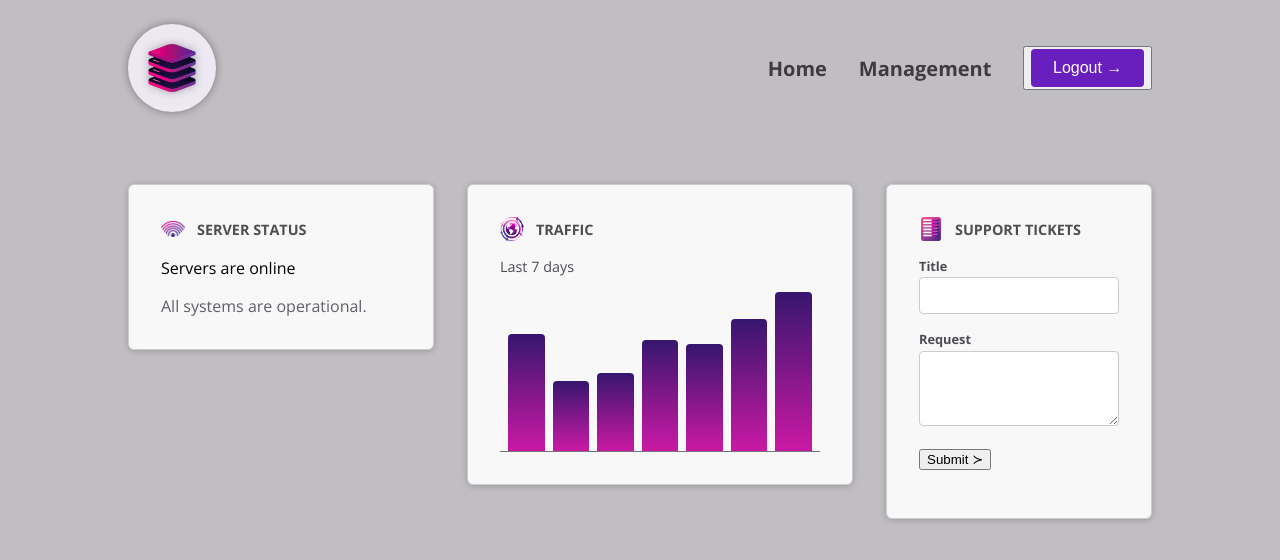
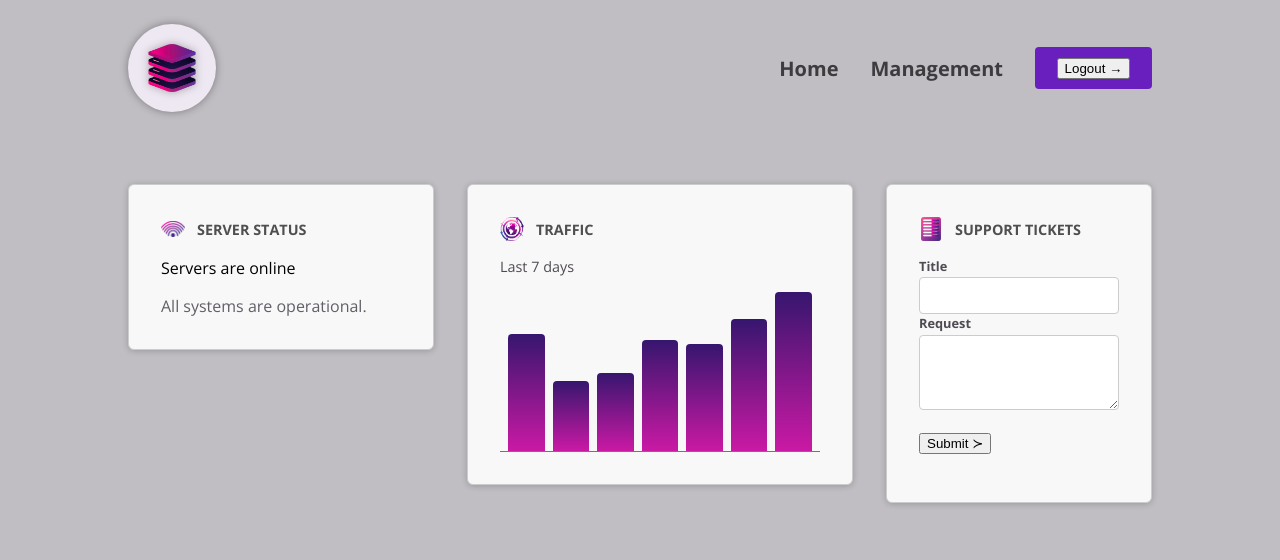
Before and after one commit to jomenda/angular-system---Components-Templates-Deep-Dive-, an Angular app: page / in a window 1280 px wide. Shown: the top 560 px of the page. Built offline with nearby package versions, Linux system fonts and the light colour scheme.

Commit message:
Using host elements like regular elements

```diff
--- a/src/app/dashboard/tickets/new-ticket/new-ticket.html
+++ b/src/app/dashboard/tickets/new-ticket/new-ticket.html
@@ -1,8 +1,8 @@
 <form>
-  <app-control label="Title">
+  <app-control class="control" label="Title">
     <input name="title" id="title" />
   </app-control>
-  <app-control label="Request">
+  <app-control class="control" label="Request">
     <textarea name="request" id="request" rows="3"></textarea>
   </app-control>
   <p>
--- a/src/app/dashboard/tickets/ticket/ticket.css
+++ b/src/app/dashboard/tickets/ticket/ticket.css
@@ -1,33 +1,73 @@
-#tickets {
-  display: flex;
-  flex-direction: column;
-  gap: 1.5rem;
+article {
+  border-radius: 4px;
+  background-color: #59555f;
+  color: #ded8e6;
 }
 
-#tickets ul {
-  list-style: none;
+h3 {
+  padding: 0.5rem;
   margin: 0;
-  padding: 0;
-  width: 15rem;
+  font-size: 0.9rem;
+  display: flex;
+  gap: 0.5rem;
+  align-items: center;
 }
 
-#tickets li {
-  margin: 0.5rem 0;
+h3 div {
+  width: 0.9rem;
+  height: 0.9rem;
+  border-radius: 50%;
 }
 
-#tickets p {
-  margin: 0;
-  color: #4f4b53;
+.ticket-open {
+  background-color: #de62e9;
 }
 
-#tickets h2 {
-  margin: 0;
-  font-size: 1.1rem;
-  color: #38343c;
+.ticket-closed {
+  background-color: #51c788;
 }
 
-@media (min-width: 768px) {
-  #tickets {
-    flex-direction: row;
-  }
+.text {
+  text-align: left;
 }
+
+button {
+  flex: 1;
+  width: 100%;
+  font: inherit;
+  background: transparent;
+  border: none;
+  color: #ded8e6;
+  display: flex;
+  justify-content: space-between;
+  align-items: center;
+}
+
+button span:first-child {
+  margin-bottom: 0.1rem;
+}
+
+button span:last-child {
+  width: 1rem;
+}
+
+p {
+  margin: 0;
+  padding: 1rem;
+  font-size: 0.9rem;
+}
+
+p:has(button) {
+  padding-top: 0;
+}
+
+p button {
+  padding: 0;
+  width: auto;
+  display: inline;
+  font-size: 0.75rem;
+}
+
+p button:hover {
+  color: #ec9fea;
+}
--- a/src/app/shared/button/button.css
+++ b/src/app/shared/button/button.css
@@ -1,4 +1,4 @@
-button {
+:host {
   display: inline-block;
   padding: 0.65rem 1.35rem;
   border-radius: 0.25rem;
@@ -10,7 +10,7 @@
   border: none;
 }
 
-button:hover {
+:host:hover {
   background-color: #551b98;
 }
 
@@ -20,6 +20,6 @@
   transition: transform 0.2s ease-in-out;
 }
 
-button:hover .icon {
+:host:hover .icon {
   transform: translateX(4px);
 }
--- a/src/app/shared/button/button.ts
+++ b/src/app/shared/button/button.ts
@@ -1,7 +1,7 @@
 import { Component } from '@angular/core';
 
 @Component({
-  selector: 'button[appButton]',
+  selector: 'button[appButton], a[appButton]',
   imports: [],
   templateUrl: './button.html',
   styleUrl: './button.css',
--- a/src/app/shared/control/control.html
+++ b/src/app/shared/control/control.html
@@ -1,4 +1,2 @@
-<p class="control">
   <label>{{ label() }}</label>
   <ng-content select="input, textarea" />
-</p>
```
